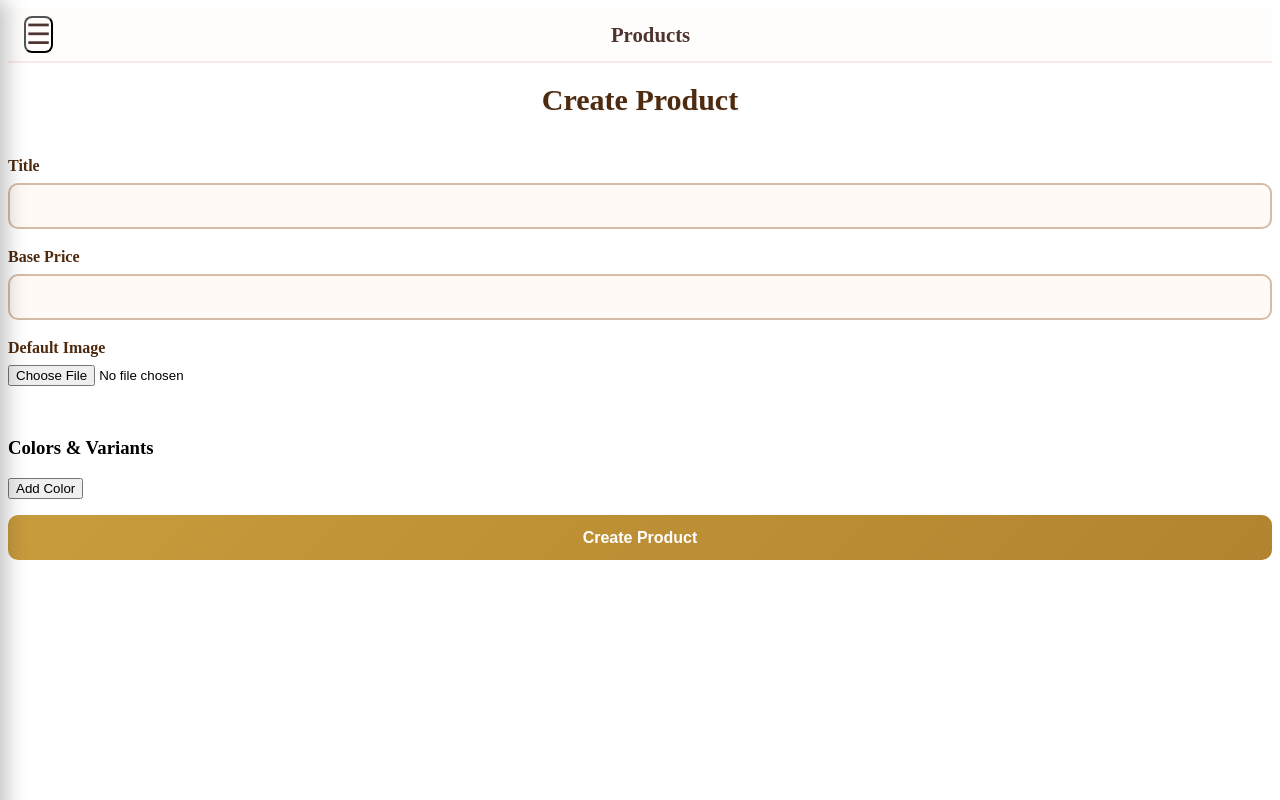
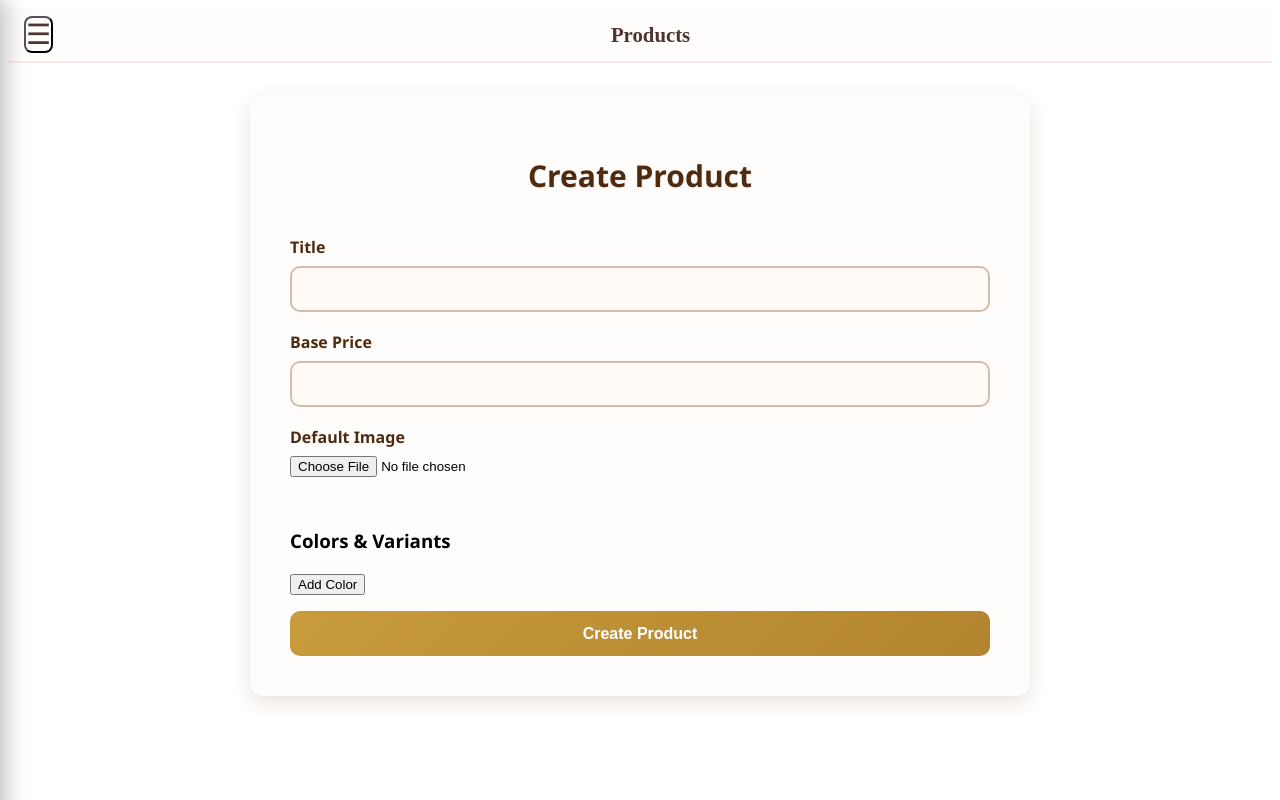
Before and after one commit to BLOUDANJEWELLERY/webns, a Next.js app in the folder nextjs/: page /admin/products/create in a window 1280 px wide. Built offline with nearby package versions, Linux system fonts and the light colour scheme.

Commit message:
Update create.tsx

```diff
--- a/nextjs/src/pages/admin/products/create.tsx
+++ b/nextjs/src/pages/admin/products/create.tsx
@@ -153,7 +153,7 @@ export default function CreateProduct() {
 <>
  <AdminHeader title="Products" titleHref="/admin/products" />
 
-   {/* <div className={styles.mainContainer}>*/}
+    <div className={styles.mainContainer}>
       <h1 className={styles.heading}>Create Product</h1>
       <form onSubmit={handleSubmit} className={styles.form}>
         {/* Title & Price */}
@@ -279,6 +279,7 @@ export default function CreateProduct() {
           {loading ? 'Saving...' : 'Create Product'}
         </button>
       </form>
+</div>
 </>
   )
 }
```
